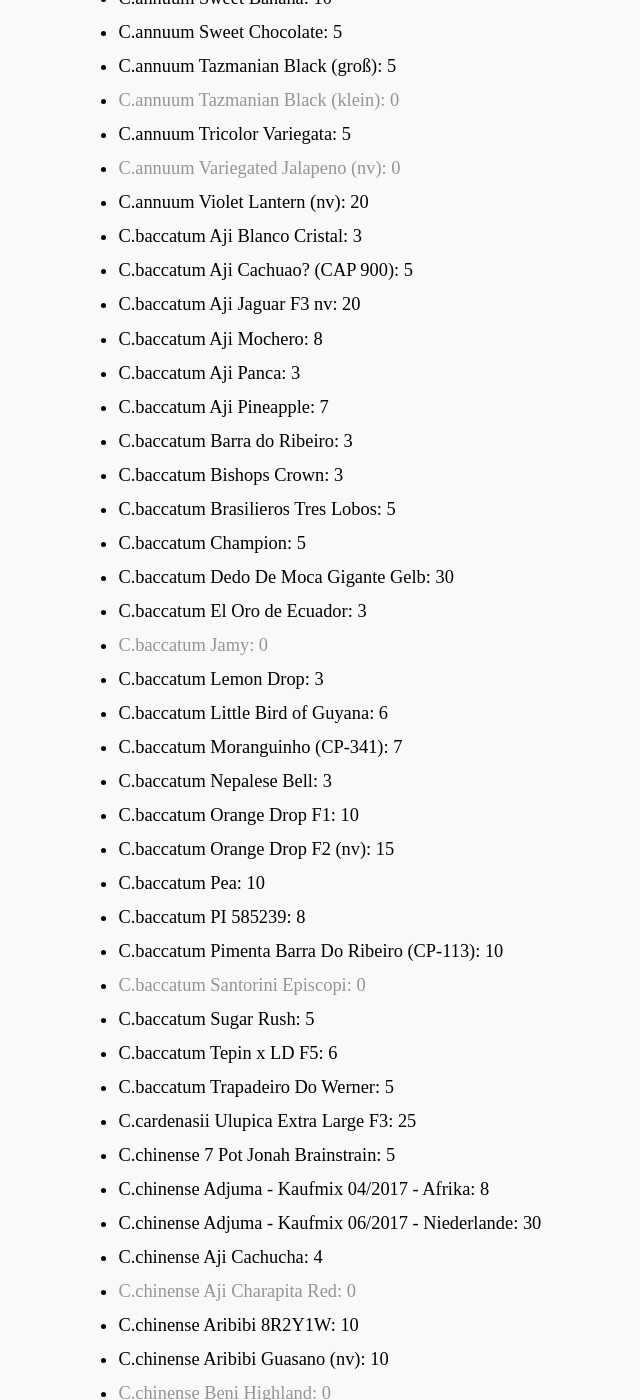
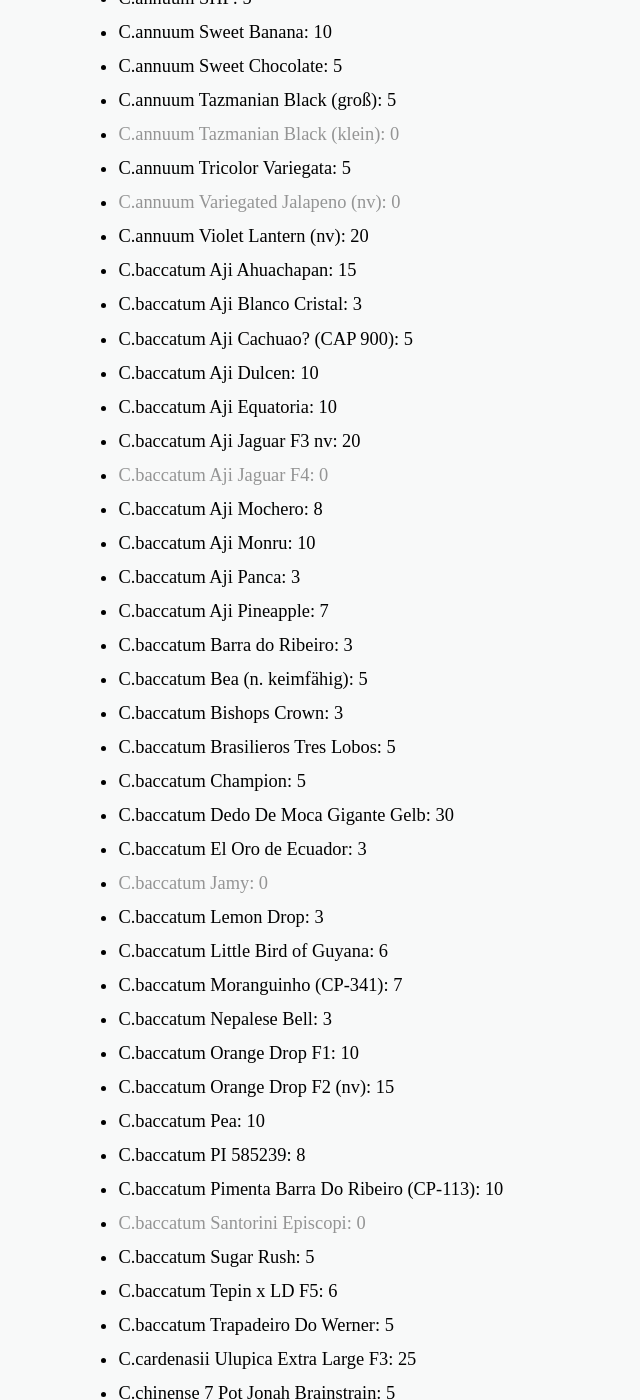
Before and after one commit to iamsebastian/blog.sebastian.science, a Jekyll site: the page built from samen.md, in a window 1280 px wide and 1400 px high, scrolled down 2602 px. Shown: the whole window, without its empty margins (188-828 px from the left). Built offline with Jekyll 4.4.1, drawn with Linux system fonts in a browser that asks for light colours; some of the changed text lies outside the part shown.

Commit message:
Updated seeds

```diff
--- a/_data/seeds.yaml
+++ b/_data/seeds.yaml
@@ -10,13 +10,14 @@
 Blumenkohl Graffiti: 0
 Blutampfer: 0
 Blühstreifenmischung, Bingenheimer: 2000
-Bohne, Mix: 0
 Bohne, Busch, Borletto: 20
 Bohne, Busch, Saxa: 20
+Bohne, Busch: 6lfm
+Bohne, Mix: 0
 Bohne, Soja: 20
 Bohne, Stange, Blauhilde: 30
 Bohne, Stange, Cranberry Flieder: 11
-Bohnen Busch: 6lfm
+Bohne, Urd: 20
 Buchweizen, Fagopyrum: 1000
 Capsicum Mix: 150
 C.annuum Aji Cachuchua Purple Splotch: 0
@@ -53,13 +54,19 @@
 C.annuum Tricolor Variegata: 5
 C.annuum Variegated Jalapeno (nv): 0
 C.annuum Violet Lantern (nv): 20
+C.baccatum Aji Ahuachapan: 15
 C.baccatum Aji Blanco Cristal: 3
 C.baccatum Aji Cachuao? (CAP 900): 5
+C.baccatum Aji Dulcen: 10
+C.baccatum Aji Equatoria: 10
 C.baccatum Aji Jaguar F3 nv: 20
+C.baccatum Aji Jaguar F4: 0
 C.baccatum Aji Mochero: 8
+C.baccatum Aji Monru: 10
 C.baccatum Aji Panca: 3
 C.baccatum Aji Pineapple: 7
 C.baccatum Barra do Ribeiro: 3
+C.baccatum Bea (n. keimfähig): 5
 C.baccatum Bishops Crown: 3
 C.baccatum Brasilieros Tres Lobos: 5
 C.baccatum Champion: 5
@@ -87,6 +94,7 @@
 C.chinense Aji Charapita Red: 0
 C.chinense Aribibi 8R2Y1W: 10
 C.chinense Aribibi Guasano (nv): 10
+C.chinense Aribibi Rot F6: 0
 C.chinense Beni Highland: 0
 C.chinense Bhut Choc: 5
 C.chinense Biquinho Amarelo: 5
@@ -102,9 +110,12 @@
 C.chinense Habanero Orange: 0
 C.chinense Habanero White: 5
 C.chinense Maraba: 4
+C.chinense Patamon CS: 10
 C.chinense PdN x Douglah 1.1: 0
+C.chinense Peach Gum Tiger MAMP: 0
 C.chinense Peito De Moca: 4
 C.chinense Pimenta Diomar: 5
+C.chinense Rea Silvina CS: 10
 C.chinense Robertos Cuban Seasoning: 7
 C.chinense Rocato: 5
 C.chinense Scotch Bonnet Allen Boatman TF: 5
@@ -178,14 +189,14 @@
 Erbsen, Markerbsen Wunder von Kelvedon: 6lfm
 Estragon: 0
 Gelbsenf, Litember, Sinapsis Alba: 1000
-Grünes Shiso, Perilla frutescens: 20
+Grünes Shiso, Perilla frutescens: 0
 Gurke, Eva: 10
 Gurke, rot: 5
 Gurke, Sikkim: 10
 Gurke, White Wonder: 10
 Gurke, Zitronengurke: 10
 Indianernessel, Goldmelisse: 0
-Japanische Petersilie, Cryptotaenia japonica: 10
+Japanische Petersilie, Cryptotaenia japonica: 0
 Kapuziner Kresse, niedrige: 1m
 Kohlrabi, Delikatess Weißer: 50
 Kohlrabi, Gigant: 0
@@ -207,7 +218,7 @@
 Pastinake: 0
 Pfefferminze, Echte: 0
 Physalis, Erdbeer: 30
-Physalis, große, Etepetete: 20
+Physalis, große, Etepetete (vllt. *Schönbrunner Gold*): 20
 Radicchio, Rossa Di Verona: 100
 Radies, Flamboyant 2: 5m
 Radies, Ostereier: 0
```
